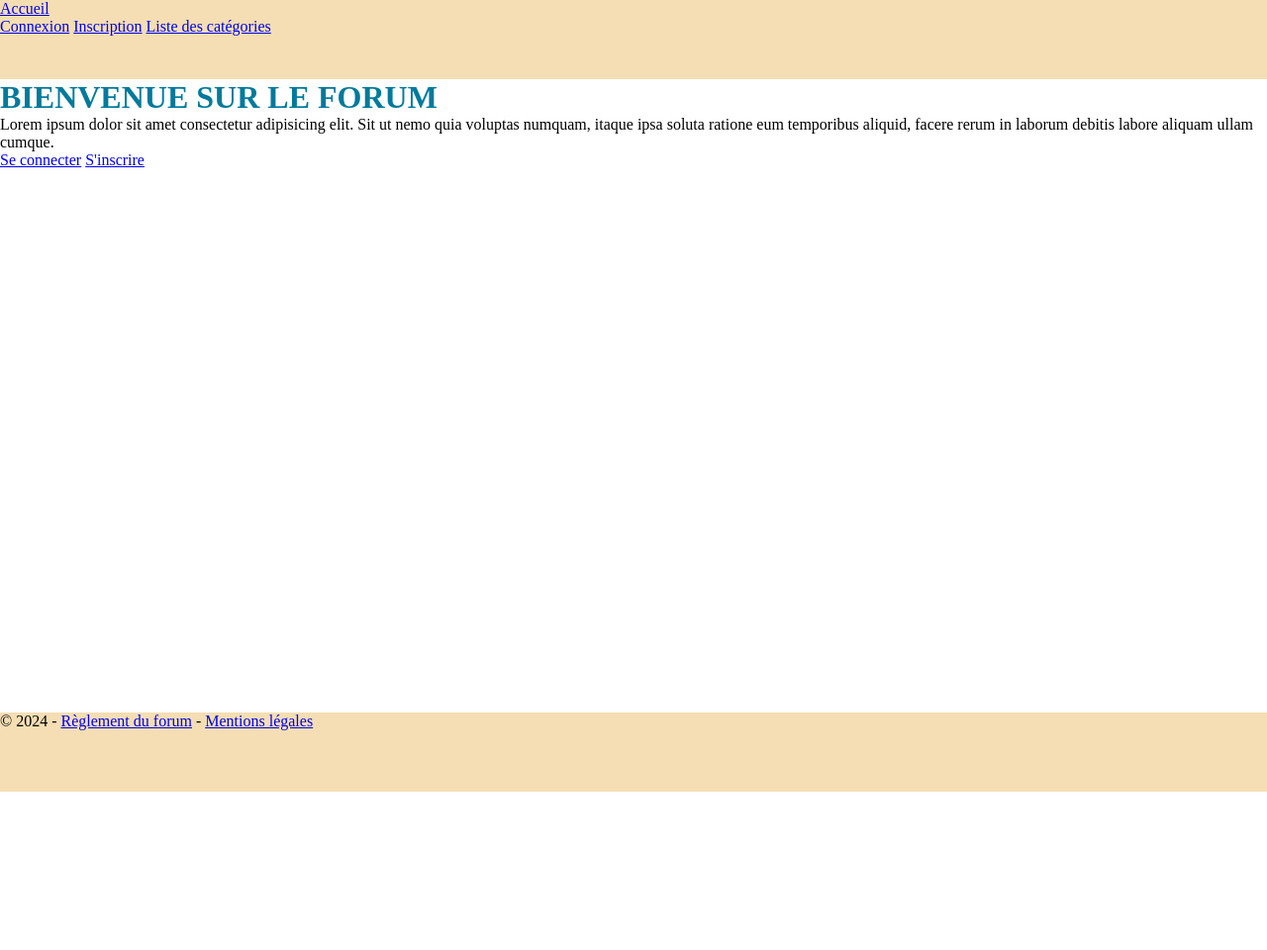
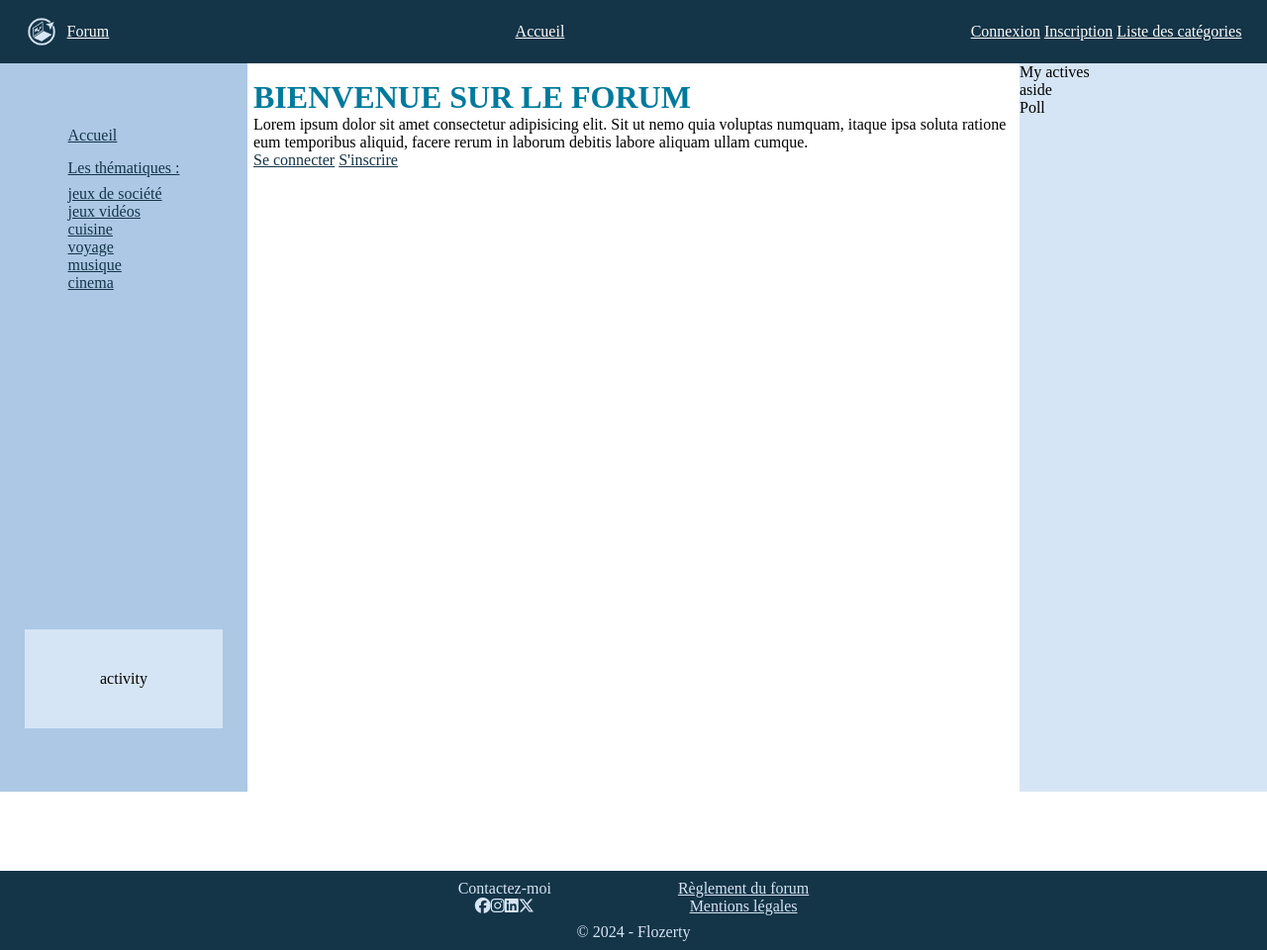
Before and after one commit to Flozerty/Forum, a PHP site: page / in a window 1280 px wide. Shown: the whole page at 99% size. Before the commit the page ends 800 px from the top, so only its background shows below. Run offline with PHP 8.4, Linux system fonts and the light colour scheme; data comes from the database, SQL or seed files in the repository; some libraries are stand-ins or nearby versions.

Commit message:
structure for layout + some styles for coding comfort

```diff
--- a/controller/HomeController.php
+++ b/controller/HomeController.php
@@ -3,14 +3,23 @@ namespace Controller;
 
 use App\AbstractController;
 use App\ControllerInterface;
+use Model\Managers\CategoryManager;
 use Model\Managers\UserManager;
+
 
 class HomeController extends AbstractController implements ControllerInterface {
 
   public function index(){
+
+    $categoryManager = new CategoryManager();
+    $category = $categoryManager->findAll();
+
     return [
       "view" => VIEW_DIR."home.php",
-      "meta_description" => "Page d'accueil du forum"
+      "meta_description" => "Page d'accueil du forum",
+      "data" => [
+        "categories" => $category
+      ]
     ];
   }
 
--- a/public/css/style.css
+++ b/public/css/style.css
@@ -1,29 +1,166 @@
+:root {
+  --darkblue: #143447;
+  --bluemid: #ACC8E5;
+  --lightblue: #D6E5F5;
+  --white: #F2F2F2;
+  --transitionTime: 0.3s
+}
+
 * {
   margin: 0;
   padding: 0;
   box-sizing: border-box;
 }
 
+a {
+  color: var(--darkblue);
+  /* text-decoration: none; */
+}
+
+ul {
+  list-style: none;
+}
+
 h1 {
   color: rgb(0, 122, 156);
 }
 
+/*////////////////////////////////////*/
+/*////////////// HEADER //////////////*/
+/*////////////////////////////////////*/
 header {
-    background-color: wheat;
-    position: absolute;
+  background-color: var(--darkblue);
+  position: fixed;
   top: 0;
   left: 0;
   right: 0;
-    height: 10vh;
+  height: 8vh;
+  display: flex;
+  z-index: 5;
+
+  nav {
+    display: flex;
+    justify-content: space-between;
+    align-items: center;
+    width: 100%;
+    padding: 0 2vw;
   }
 
+  a {
+    color: white;
+  }
+
+  #logo-container {
+    img {
+      height: 4vh;
+      padding-right: 10px;
+    }
+
+    figure {
+      display: flex;
+      align-items: center;
+    }
+  }
+}
+
+/*////////////////////////////////////*/
+/*/////////////// MAIN ///////////////*/
+/*////////////////////////////////////*/
 main {
   margin-top: 10vh;
-    min-height: 80vh;
+  min-height: 100vh;
+  display: flex;
+  justify-content: center;
+
+
+  /*//////////// NAV LEFT ////////////*/
+  #sideNav-left {
+    position: fixed;
+    top: 8vh;
+    height: 92vh;
+    left: 0;
+    z-index: 3;
+    display: flex;
+    flex-direction: column;
+    align-items: center;
+    justify-content: space-between;
+    padding: 5% 0;
+    width: 250px;
+    background-color: var(--bluemid);
+
+    #sideBar-categories {
+      margin-top: 15px;
     }
 
+    ul {
+      margin-top: 8px;
+    }
+
+    #community-activity {
+      display: flex;
+      flex-direction: column;
+      justify-content: center;
+      align-items: center;
+      width: 80%;
+      height: 100px;
+      background-color: var(--lightblue);
+    }
+  }
+
+  /*/////////// MAIN-WRAPPER ///////////*/
+  #main-wrapper {
+    width: 60%;
+  }
+
+  /*/////////// ASIDE RIGHT ///////////*/
+  #layout-aside {
+    position: fixed;
+    top: 8vh;
+    height: 92vh;
+    right: 0;
+    z-index: 4;
+    display: flex;
+    flex-direction: column;
+    width: 250px;
+    background-color: var(--lightblue);
+  }
+}
+
+
+/*////////////////////////////////////*/
+/*////////////// FOOTER //////////////*/
+/*////////////////////////////////////*/
 footer {
-    background-color: wheat;
+  background-color: var(--darkblue);
   height: 10vh;
+  display: flex;
+  flex-direction: column;
+  justify-content: space-evenly;
+  align-items: center;
+  z-index: 100;
 
+
+  #footer-content {
+    display: flex;
+    justify-content: center;
+    align-items: center;
+    width: 100%;
+
+    #contact,
+    #rules {
+      padding: 0 5%;
+      display: flex;
+      flex-direction: column;
+      justify-content: center;
+      align-items: center;
     }
+  }
+
+  ul {
+    display: flex;
+  }
+
+  * {
+    color: var(--lightblue);
+  }
+}
--- a/view/layout.php
+++ b/view/layout.php
@@ -1,3 +1,8 @@
+<?php
+  $categories = $result["data"]['categories'];
+
+?>
+
 <!DOCTYPE html>
 <html lang="en">
 
@@ -6,10 +11,15 @@
   <meta name="viewport" content="width=device-width, initial-scale=1.0">
   <meta name="description" content="<?= $meta_description ?>">
   <meta http-equiv="X-UA-Compatible" content="ie=edge">
+
   <script src="https://cdn.tiny.cloud/1/zg3mwraazn1b2ezih16je1tc6z7gwp5yd4pod06ae5uai8pa/tinymce/5/tinymce.min.js"
     referrerpolicy="origin"></script>
+
+  <script src="https://kit.fontawesome.com/7252ea4d54.js" crossorigin="anonymous"></script>
+
   <link rel="stylesheet" href="https://cdnjs.cloudflare.com/ajax/libs/font-awesome/5.13.0/css/all.min.css"
     integrity="sha256-h20CPZ0QyXlBuAw7A+KluUYx/3pK+c7lYEpqLTlxjYQ=" crossorigin="anonymous" />
+
   <link rel="stylesheet" href="<?= PUBLIC_DIR ?>css/style.css">
   <title>FORUM</title>
 </head>
@@ -22,14 +32,23 @@
       <h3 class="message" style="color: green"><?= App\Session::getFlash("success") ?></h3>
       <header>
         <nav>
-          <div id="nav-left">
+          <div id="logo-container">
+            <a href="index.php">
+              <figure id="logo-figure">
+                <img src="public/img/logoblue.png" alt="logo de Forum">
+                <figcaption>
+                  Forum
+                </figcaption>
+              </figure>
+            </a>
+          </div>
+
           <a href="index.php">Accueil</a>
 
           <?php if(App\Session::isAdmin()){ ?>
 
           <a href="index.php?ctrl=home&action=users">Voir la liste des gens</a>
           <?php } ?>
-          </div>
 
           <div id="nav-right">
 
@@ -51,15 +70,88 @@
         </nav>
       </header>
 
+
       <main id="forum">
+        <div id="sideNav-left">
+          <nav>
+            <p>
+              <a href="index.php">Accueil</a>
+            </p>
+            <div id="sideBar-categories">
+              <p>
+                <a href="index.php?ctrl=forum&action=index">Les thématiques :</a>
+              </p>
+              <ul id="nav-links">
+
+                <?php foreach($categories as $category) { ?>
+                <li class="nav-link">
+                  <a href="index.php?ctrl=forum&action=listTopicsByCategory&id=<?= $category->getId() ?>">
+                    <?= $category->getIcone() ?>
+                    <?= $category->getName() ?>
+                  </a>
+                </li>
+                <?php } ?>
+
+              </ul>
+            </div>
+          </nav>
+          <div id="community-activity">activity</div>
+        </div>
+
+        <div id="main-wrapper">
           <!-------------------------- insertion -------------------------->
           <?= $page ?>
+        </div>
+
+        <aside id="layout-aside">
+          <div id="myActives">
+            My actives
+          </div>
+          aside
+          <div id="poll">Poll</div>
+        </aside>
       </main>
     </div>
 
     <footer>
-      <p>&copy; <?= date_create("now")->format("Y") ?> - <a href="#">Règlement du forum</a> - <a href="#">Mentions
-          légales</a></p>
+      <div id="footer-content">
+        <div id="contact">
+          <p>Contactez-moi</p>
+          <ul>
+            <li>
+              <a href="#">
+                <i class="fa-brands fa-facebook"></i>
+              </a>
+            </li>
+            <li>
+              <a href="#">
+                <i class="fa-brands fa-instagram"></i>
+              </a>
+            </li>
+            <li>
+              <a href="#">
+                <i class="fa-brands fa-linkedin"></i>
+              </a>
+            </li>
+            <li>
+              <a href="#">
+                <i class="fa-brands fa-x-twitter"></i>
+              </a>
+            </li>
+          </ul>
+        </div>
+
+        <div id="rules">
+          <p>
+            <a href="#">Règlement du forum</a>
+          </p>
+          <p>
+            <a href="#">Mentions légales</a>
+          </p>
+        </div>
+      </div>
+
+      <p>&copy; <?= date_create("now")->format("Y") ?> - Flozerty</p>
     </footer>
   </div>
 
```
Also changed, not shown: controller/ForumController.php (line endings or trailing spaces), public/img/logoblue.png (added), public/img/logopink.png (added). Lines whose indentation alone changed are shown as unchanged.
